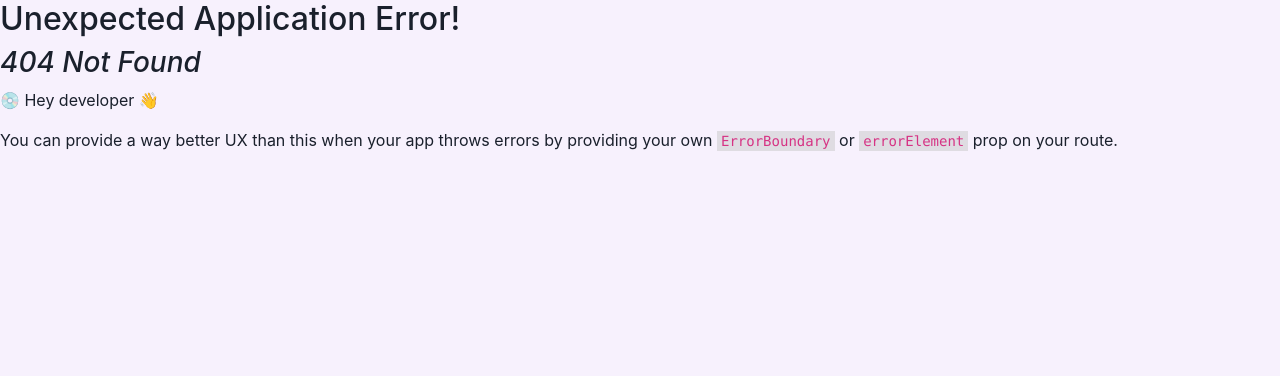
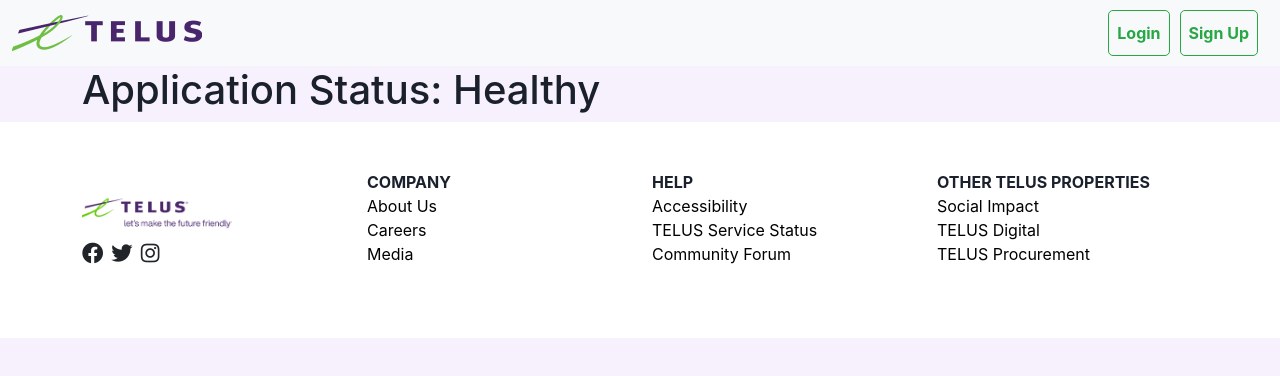
Before and after one commit to AzmatPathan/capstone, a React (Create React App) app: page /health in a window 1280 px wide. Before the commit this address had no page. Shown: the top 376 px of the page. Built offline with nearby package versions, Linux system fonts and the light colour scheme.

Commit message:
Health Check

```diff
--- /dev/null
+++ b/src/HealthCheck.js
@@ -0,0 +1,12 @@
+// src/HealthCheck.js
+import React from 'react';
+
+const HealthCheck = () => {
+  return (
+    <div>
+      <h1>Application Status: Healthy</h1>
+    </div>
+  );
+};
+
+export default HealthCheck;
--- a/src/index.js
+++ b/src/index.js
@@ -25,6 +25,7 @@ import LoginScreen from './screens/loginScreen';
 import RegisterScreen from './screens/registerScreen';
 import store from './store';
 import UploadsScreen from './screens/dashboard/uploadScreen';
+import HealthCheck from './HealthCheck'; // Import the HealthCheck component
 
 const router = createBrowserRouter(
   createRoutesFromElements(
@@ -45,9 +46,11 @@ const router = createBrowserRouter(
         <Route path="/profile" element={<Profile />} />
         <Route path="/user" element={<UserScreen />} />
       </Route>
+      <Route path='/health' element={<HealthCheck />} /> {/* Add the health check route */}
     </Route>
   )
 );
+
 const root = ReactDOM.createRoot(document.getElementById('root'));
 root.render(
   <React.StrictMode>
```
Also changed, not shown: 1 other file (tests, documents, lock files or other folders).
